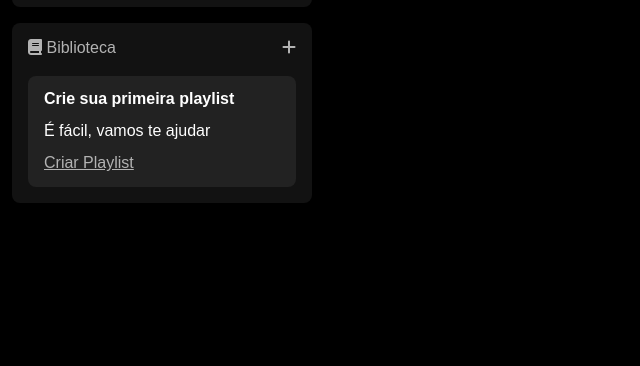
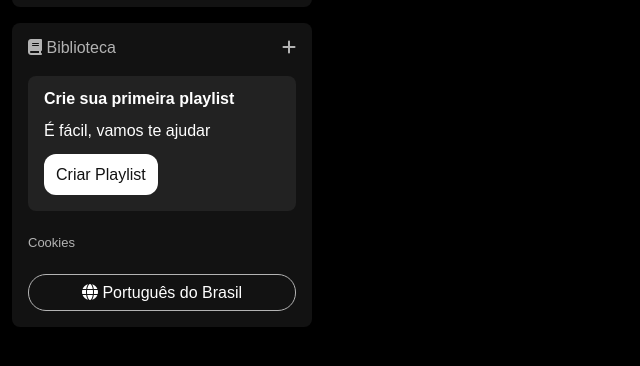
Before and after one commit to lucasdev-err/SpotifyClone-Alura, a plain HTML site: page index.html in a window 1280 px wide. Shown: the part 166-532 px from the top of the page, without its empty margins (0-640 px from the left). Drawn offline with Linux system fonts and the light colour scheme.

Commit message:
Finalização 'Sua biblioteca'

```diff
--- a/index.html
+++ b/index.html
@@ -58,6 +58,12 @@
                     <a href="#">Criar Playlist</a>
                 </div>
             </div>
+            <div class="cookies">
+                <span>Cookies</span>
+            </div>
+            <div class="lang">
+                <a href="#"><i class="fa-solid fa-globe"></i> Português do Brasil</a>
+            </div>
         </div>
     </div>
 
--- a/src/styles/style.css
+++ b/src/styles/style.css
@@ -66,3 +66,27 @@ body {
 .playlist h2{
     font-weight: bold;
 }
+.playlist-botao{
+    padding: 12px 0 12px 0;
+}
+.playlist-botao a{
+    background-color: white;
+    padding: 12px;
+    border-radius: 12px;
+    color: #121212;
+    text-decoration: none;
+}
+.cookies{
+    padding: 25px 0 25px 0;
+    font-size: small;
+}
+.lang{
+    border: solid 1px #B3B3B3;
+    border-radius: 18px;
+    padding: 9px;
+    text-align: center;
+}
+.lang a{
+    text-decoration: none;
+    color: #FFFFFF;
+}
```
